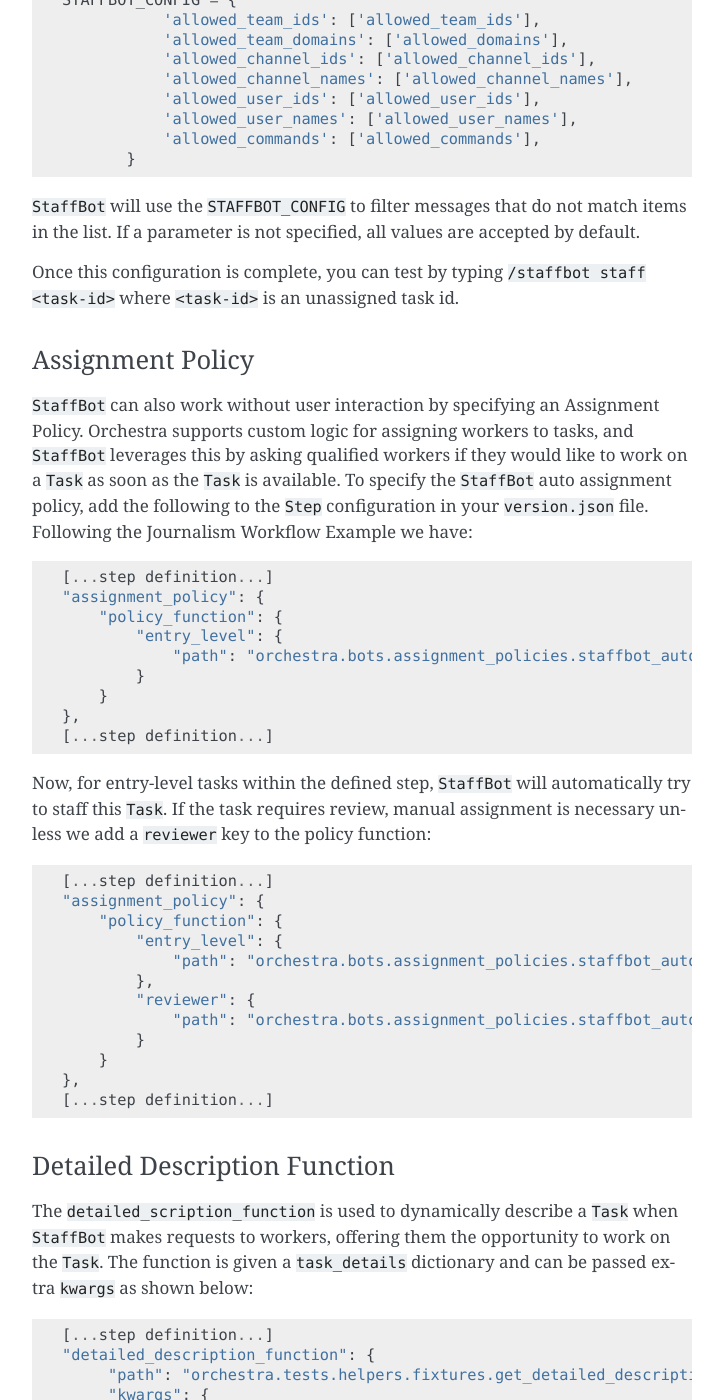
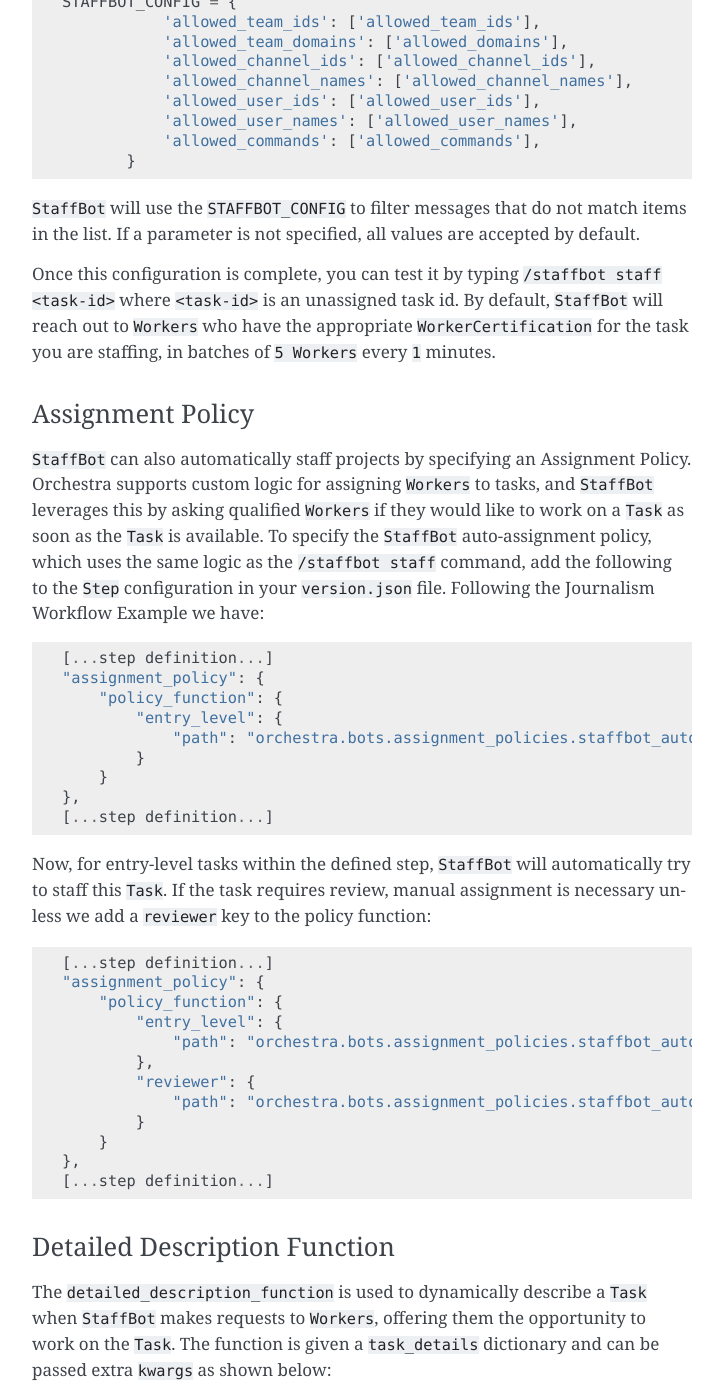
Before and after one commit to b12io/orchestra, a Sphinx documentation site: the page built from docs/source/bots.rst, in a window 1280 px wide and 1400 px high, scrolled down 1459 px. Shown: the whole window, without its empty margins (388-1111 px from the left). Built offline with Sphinx 7.4.7, drawn with Linux system fonts in a browser that asks for light colours; some of the changed text lies outside the part shown.

Commit message:
Address review comments

```diff
--- a/docs/source/bots.rst
+++ b/docs/source/bots.rst
@@ -53,20 +54,22 @@ restrict access to the endpoint by specifying the following::
 match items in the list. If a parameter is not specified, all values are
 accepted by default.
 
-
-Once this configuration is complete, you can test by typing ``/staffbot staff
-<task-id>`` where ``<task-id>`` is an unassigned task id.
+Once this configuration is complete, you can test it by typing ``/staffbot
+staff <task-id>`` where ``<task-id>`` is an unassigned task id.  By default,
+``StaffBot`` will reach out to ``Workers`` who have the appropriate
+``WorkerCertification`` for the task you are staffing, in batches of ``5
+Workers`` every ``1`` minutes.
 
 Assignment Policy
 ================
 
-``StaffBot`` can also work without user interaction by specifying an Assignment
-Policy. Orchestra supports custom logic for assigning workers to tasks, and
-``StaffBot`` leverages this by asking qualified workers if they would like to
-work on a ``Task`` as soon as the ``Task`` is available. To specify the
-``StaffBot`` auto assignment policy, add the following to the ``Step``
-configuration in your ``version.json`` file. Following the Journalism Workflow
-Example we have::
+``StaffBot`` can also automatically staff projects by specifying an Assignment
+Policy. Orchestra supports custom logic for assigning ``Workers`` to tasks, and
+``StaffBot`` leverages this by asking qualified ``Workers`` if they would like
+to work on a ``Task`` as soon as the ``Task`` is available. To specify the
+``StaffBot`` auto-assignment policy, which uses the same logic as the
+``/staffbot staff`` command, add the following to the ``Step`` configuration in
+your ``version.json`` file. Following the Journalism Workflow Example we have::
 
   [...step definition...]
   "assignment_policy": {
@@ -99,16 +102,23 @@ function::
 Detailed Description Function
 =============================
 
-The ``detailed_scription_function`` is used to dynamically describe a ``Task``
-when ``StaffBot`` makes requests to workers, offering them the opportunity to
-work on the ``Task``. The function is given a ``task_details`` dictionary and
-can be passed extra ``kwargs`` as shown below::
+The ``detailed_description_function`` is used to dynamically describe a
+``Task`` when ``StaffBot`` makes requests to ``Workers``, offering them the
+opportunity to work on the ``Task``. The function is given a ``task_details``
+dictionary and can be passed extra ``kwargs`` as shown below::
 
   [...step definition...]
   "detailed_description_function": {
-       "path": "orchestra.tests.helpers.fixtures.get_detailed_description",
+       "path": "my_project.orchestra_helpers.get_detailed_description",
        "kwargs": {
-           "text": "step 2 text"
+           "text": "Task text"
        }
   }
   [...step definition...]
+
+::
+
+  # my_project/orchestra_helpers.py
+  def get_detailed_description(task_details **kwargs):
+    return '''A new task is available!
+              Find out more about {} at example.com/projects/!'''.format(kwargs.get('text'))
```
Also changed, not shown: other parts of docs/source/bots.rst (+8 -7 lines).
